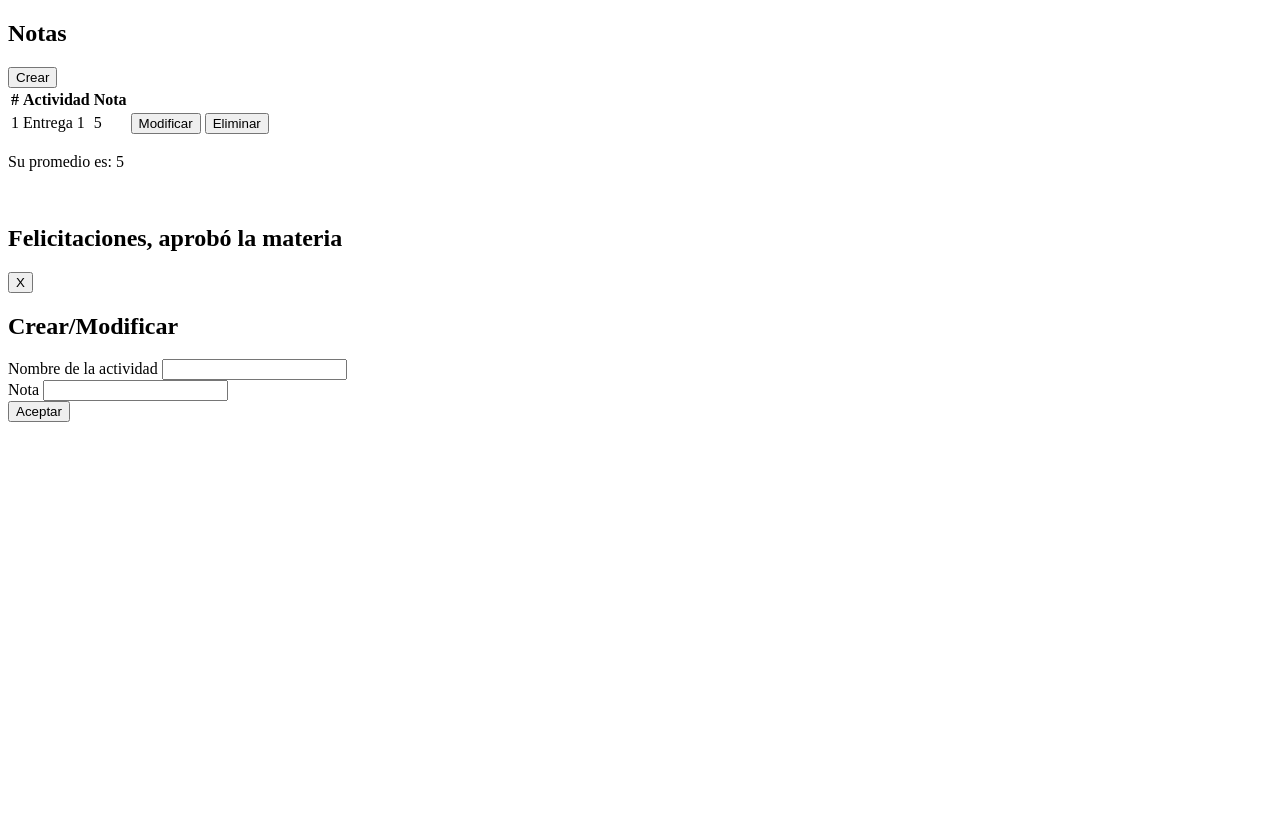
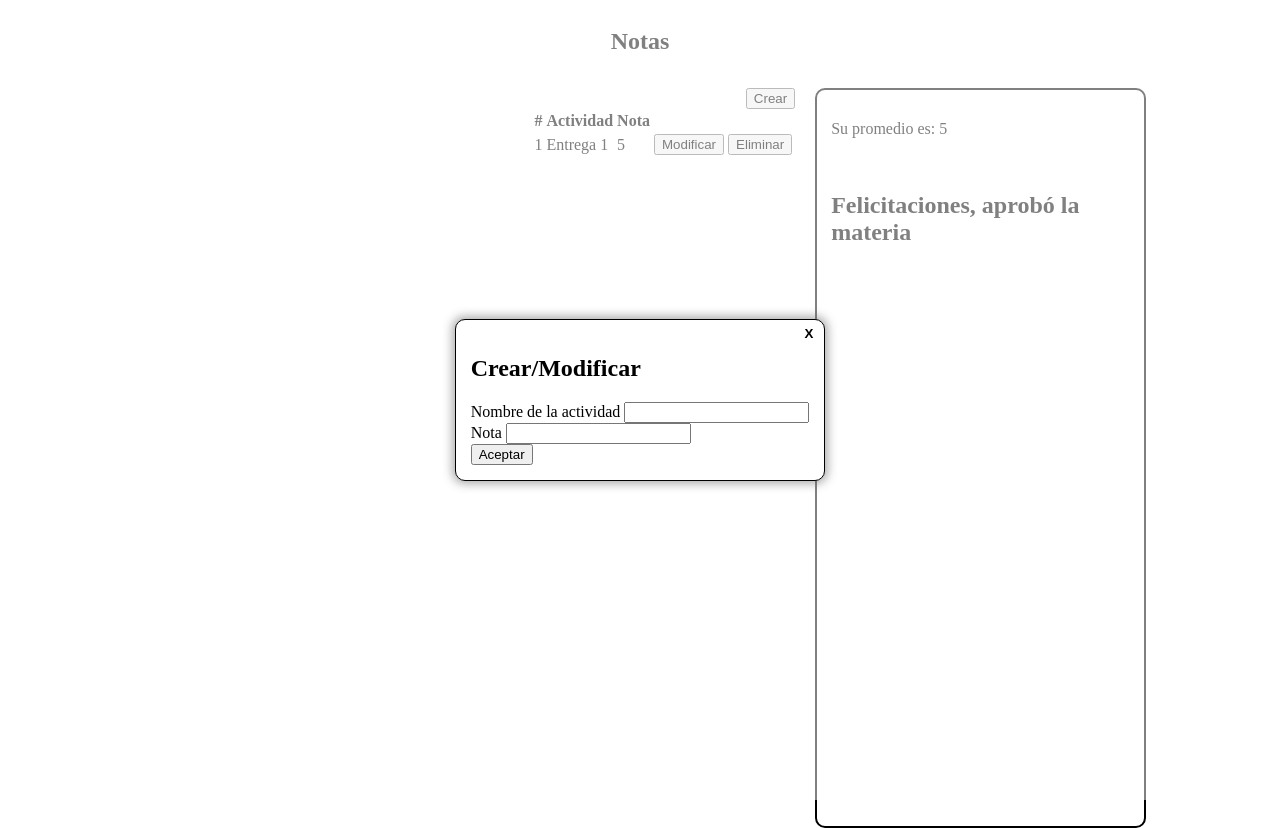
Before and after one commit to CesarAlejandroMA/notas_app, a plain HTML site: page index.html in a window 1280 px wide. Before the commit the page ends 800 px from the top, so only its background shows below. Drawn offline with Linux system fonts and the light colour scheme.

Commit message:
se agregaron css para la página y el modal

```diff
--- /dev/null
+++ b/css/modal.css
@@ -0,0 +1,30 @@
+.modal-content {
+    position: fixed;
+    left: 0px;
+    top: 0px;
+    width: 100%;
+    height: 100vh;
+    background-color: rgba(255, 255, 255, 0.5);
+    display: flex;
+    justify-content: center;
+    align-items: center;
+}
+
+.modal-content .form-content{
+    border: 1px solid black;
+    border-radius: 10px;
+    background-color: #fff;
+    padding: 15px;
+    box-shadow: 0px 0px 10px 3px rgb(85, 85, 85, 0.47);
+    position: absolute;
+}
+
+.cerrar-btn{
+    position: absolute;
+    top: 5px;
+    right: 5px;
+    background-color: rgba(255, 255, 255, 0);
+    border: 0px;
+    color: #000;
+    font-weight: bolder;
+}
--- /dev/null
+++ b/css/page.css
@@ -0,0 +1,35 @@
+.page-content{
+    display: grid; /*Le dice a la clase que será un grid*/
+    grid-template-areas:
+    "titulo titulo"
+    "notas promedio";
+    grid-gap: 20px; /*Agrega un espacio entre filas y columnas*/
+    width: 80%;
+    height: 100vh;
+    margin: auto;
+    grid-template-columns: 2fr 1fr; /*Horizontalmente la primera columna
+    ocupa dos veces el espacio de la segunda*/
+    grid-template-rows: 60px calc(100vh - 60px); /*
+    Del 100% del alto menos 60 pixeles*/
+}
+
+.page-content .titulo{
+    grid-area: titulo;
+    width: 100%;
+    text-align: center;
+}
+
+.page-content .notas-content{
+    grid-area: notas;
+    display: flex;
+    flex-direction: column; /*Organiza los elementos en columnas uno debajo de otro*/
+    align-items: flex-end;
+    justify-content: flex-start; /*Manda el contenido al lado izquierdo*/
+}
+
+.page-content .promedio-content{
+    grid-area: promedio;
+    border: 2px solid black;
+    border-radius: 10px;
+    padding: 14px;
+}
--- a/index.html
+++ b/index.html
@@ -4,6 +4,8 @@
 <head>
     <meta charset="UTF-8">
     <title>Notas</title>
+    <link rel="stylesheet" href="css/page.css">
+    <link rel="stylesheet" href="css/modal.css">
 </head>
 
 <body>
@@ -41,7 +43,7 @@
     </section>
     <section class="modal-content">
         <article class="form-content">
-            <button>X</button>
+            <button class="cerrar-btn">X</button>
             <h2>Crear/Modificar</h2>
             <form>
                 <div>
```
